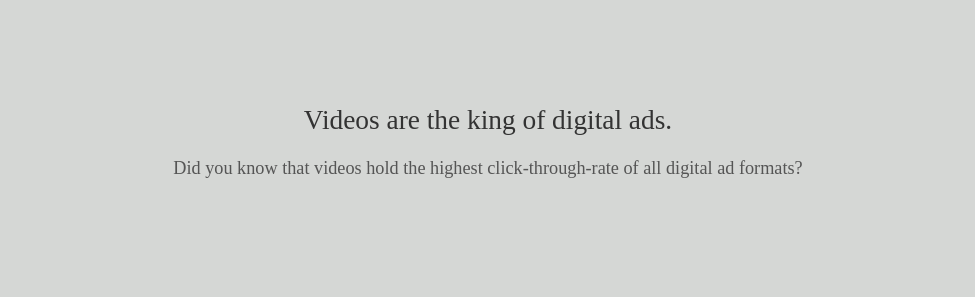
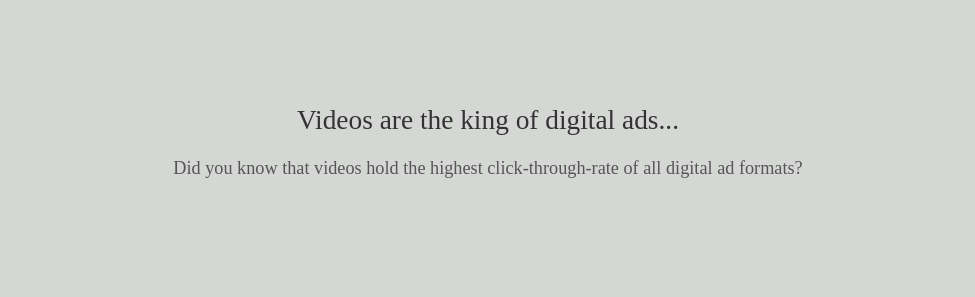
Before and after one commit to samisenhower/samisenhower.github.io, a Jekyll site: the page built from index.html, in a window 1280 px wide and 900 px high, scrolled down 2916 px. Shown: the part 155-452 px from the top of the window, without its empty margins (152-1127 px from the left). Built offline with Jekyll 4.4.1, drawn with Linux system fonts in a browser that asks for light colours; some web fonts are replaced.

```diff
--- a/_includes/about.html
+++ b/_includes/about.html
@@ -104,7 +104,7 @@
   </p>
 </video> -->
 <div class="why-video">
-  <h1>Videos are the king of digital ads.</h1>
+  <h1>Videos are the king of digital ads...</h1>
   <p>Did you know that videos hold the highest click-through-rate of all digital ad formats?</p>
   <h1>Google loves videos.</h1>
   <p>You’re 53 times more likely show up first on Google if you have a video embedded on your website, according to Moovly.</p>
```
Also changed, not shown: 1 other file.
